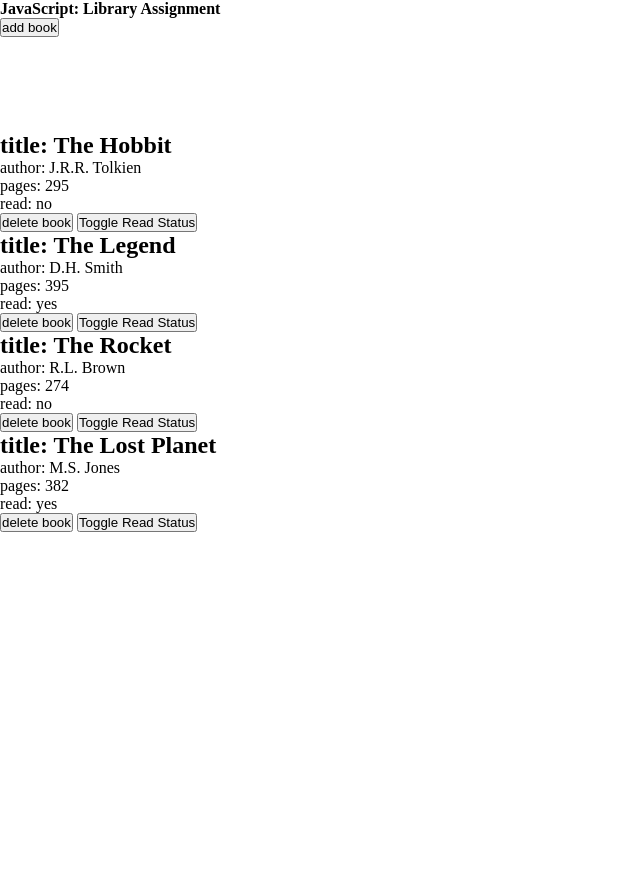
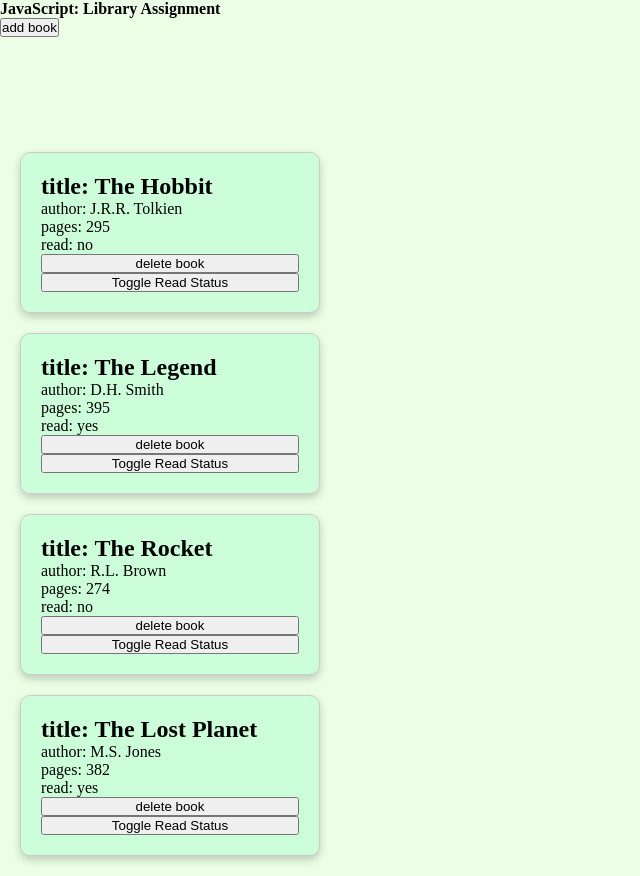
Before and after one commit to PetrosaMan/Odin-Library, a plain HTML site: page index.html in a window 1280 px wide. Shown: the whole page, without its empty margins (0-640 px from the left). Before the commit the page ends 800 px from the top, so only its background shows below. Drawn offline with Linux system fonts and the light colour scheme.

Commit message:
Basic code added to delete book from boo card

```diff
--- a/script.js
+++ b/script.js
@@ -109,8 +109,16 @@ form.addEventListener("submit", (event) => {
   const author = document.getElementById("author").value;
   const pages = document.getElementById("pages").value;
   const read = document.getElementById("read").value;
+  addBookToLibrary(title, author, pages, read);
 
+  //Reset form fields after submission and hide the form
   document.getElementById("book-form").reset();
-  addBookToLibrary(title, author, pages, read);
   form.style.opacity = 0;
 });
+
+document.getElementById("book-container").addEventListener("click", (event) => {
+  if (event.target.classList.contains("delete-book")) {
+    console.log('Button clicked');
+    console.log("Event target classList", event.target.classList);
+  }
+});
--- a/style.css
+++ b/style.css
@@ -4,6 +4,24 @@
     padding: 0;
 }
 
+body{
+    background-color: #ecffe6;
+}
+
 #book-form {
    opacity: 0;
 }
+
+.book {
+    display: flex;
+    flex-direction: column;
+    background-color: #d9ffcc;
+    border: 1px solid #ccc;
+    border-radius: 10px;
+    margin: 20px;
+    padding: 20px;
+    width: 300px;
+    background-color: #ccffd9;
+    box-shadow: 0 4px 8px rgba(0, 0, 0, 0.2);
+
+}
```
